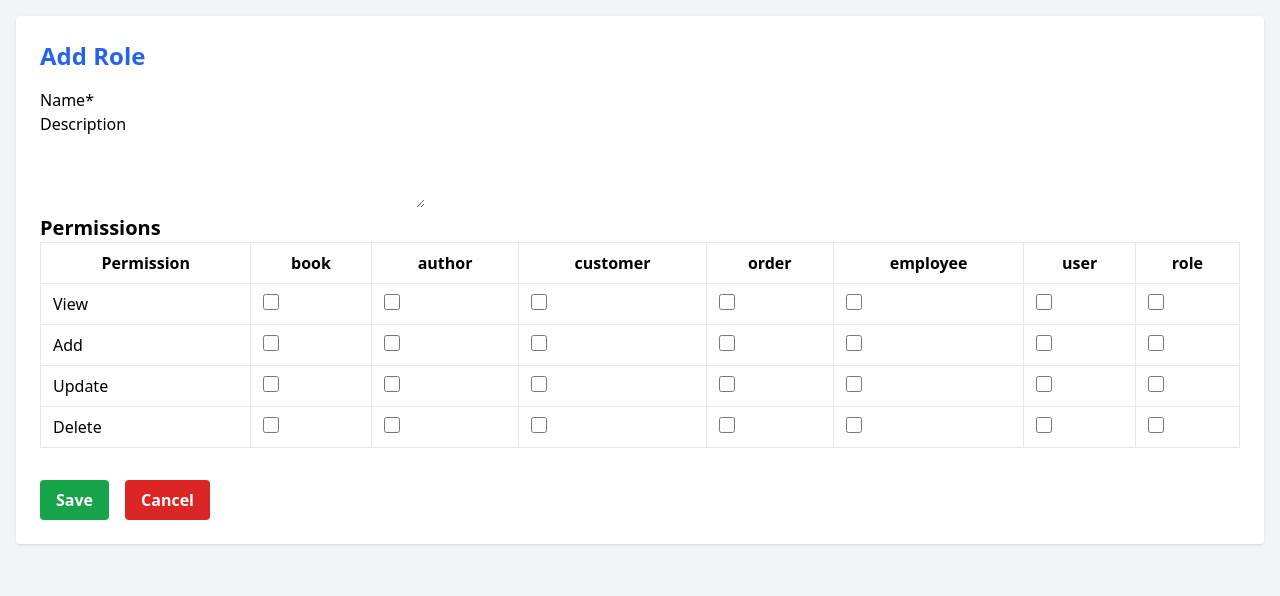
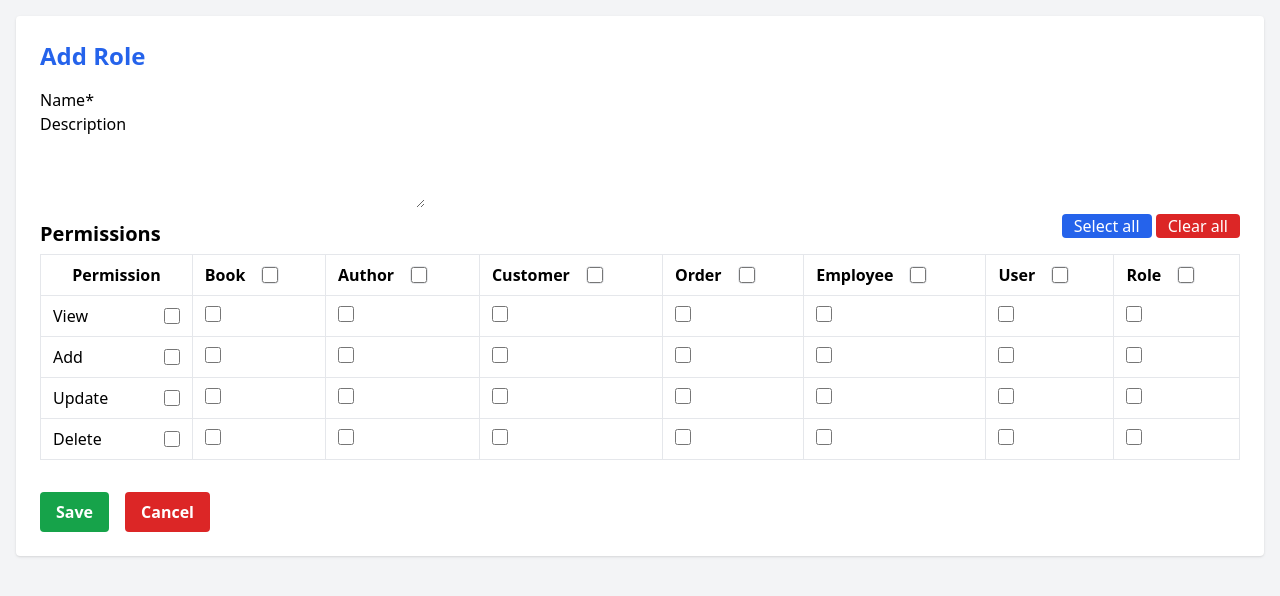
Before and after one commit to Evicencio-05/antique_bookshop, a Django app: page /groups/add/ in a window 1280 px wide. Shown: the part 64-660 px from the top of the page. Run offline with Django 5.2, Linux system fonts and the light colour scheme; the visitor is signed in with stand-in values (Sample User, id 1); some libraries are stand-ins or nearby versions.

Commit message:
Fine tune group html's and search function.

```diff
--- a/book_shop_here/templates/book_shop_here/base.html
+++ b/book_shop_here/templates/book_shop_here/base.html
@@ -42,17 +42,18 @@
         </div>
     </nav>
 
+    <div id="toast-container" class="fixed top-4 right-4 z-50 space-y-2">
+        {% if messages %}
+            {% for message in messages %}
+                <div class="flex items-start space-x-3 px-4 py-3 rounded shadow bg-{% if message.tags == 'error' %}red-100{% else %}green-100{% endif %} text-{% if message.tags == 'error' %}red-700{% else %}green-700{% endif %}" role="alert" data-toast>
+                    <div class="text-sm">{{ message }}</div>
+                    <button type="button" class="ml-2 text-gray-700 hover:text-gray-900" aria-label="Close" data-toast-close>&times;</button>
+                </div>
+            {% endfor %}
+        {% endif %}
+    </div>
+
     <div class="container mx-auto p-4">
-        {% if messages %}
-            <div class="mb-4">
-                {% for message in messages %}
-                    <div class="bg-{% if message.tags == 'error' %}red{% else %}green{% endif %}-100 border-{% if message.tags == 'error' %}red{% else %}green{% endif %}-500 text-{% if message.tags == 'error' %}red{% else %}green{% endif %}-700 px-4 py-3 rounded relative" role="alert">
-                        {{ message }}
-                    </div>
-                {% endfor %}
-            </div>
-        {% endif %}
-
         {% block content %}
             <div class="bg-white p-6 rounded shadow">
                 <h2 class="text-xl font-semibold mb-4">{% trans "Welcome to Book Shop Here!" %}</h2>
@@ -60,5 +61,17 @@
             </div>
         {% endblock %}
     </div>
+    <script>
+    (function(){
+      var container = document.getElementById('toast-container');
+      if(!container) return;
+      function attach(el){
+        var btns = el.querySelectorAll('[data-toast-close]');
+        btns.forEach(function(btn){ btn.addEventListener('click', function(){ if (el && el.parentNode) el.remove(); }); });
+        setTimeout(function(){ if (el && el.parentNode) el.remove(); }, 5000);
+      }
+      container.querySelectorAll('[data-toast]').forEach(attach);
+    })();
+    </script>
 </body>
 </html>
--- a/book_shop_here/templates/book_shop_here/group_form.html
+++ b/book_shop_here/templates/book_shop_here/group_form.html
@@ -5,15 +5,6 @@
 {% block content %}
     <div class="bg-white p-6 rounded shadow">
         <h1 class="text-2xl font-bold text-blue-600 mb-4">{{ title|default:"Add Role" }}</h1>
-        {% if messages %}
-            <div class="mb-4">
-                {% for message in messages %}
-                    <div class="bg-{% if message.tags == 'error' %}red{% else %}green{% endif %}-100 border-{% if message.tags == 'error' %}red{% else %}green{% endif %}-500 text-{% if message.tags == 'error' %}red{% else %}green{% endif %}-700 px-4 py-3 rounded relative" role="alert">
-                        {{ message }}
-                    </div>
-                {% endfor %}
-            </div>
-        {% endif %}
         <form method="post" class="space-y-4">
             {% csrf_token %}
             <div class="space-y-4 max-w-md">
@@ -23,35 +14,78 @@
             </div>
 
             <div class="mt-6">
-                <h2 class="text-xl font-semibold mb-3">{% trans "Permissions" %}</h2>
-                <div class="overflow-x-auto">
+                <div class="flex items-center justify-between mb-2">
+                    <h2 class="text-xl font-semibold">{% trans "Permissions" %}</h2>
+                    <div class="space-x-2">
+                        <button type="button" id="perm-select-all" class="px-3 py-1 rounded bg-blue-600 hover:bg-blue-700 text-white text-sm mb-4">{% trans "Select all" %}</button>
+                        <button type="button" id="perm-clear-all" class="px-3 py-1 rounded bg-red-600 hover:bg-red-700 text-white text-sm mb-4">{% trans "Clear all" %}</button>
+                    </div>
+                </div>
+                <div class="relative overflow-x-auto max-h-96">
                     <table class="w-full border border-gray-300 border-collapse">
                         <thead>
                             <tr class="bg-gray-50">
-                                <th class="border border-gray-200 px-3 py-2 text-left">{% trans "Permission" %}</th>
+                                <th class="border border-gray-200 px-3 py-2 text-left sticky top-0 left-0 bg-gray-50 z-20">{% trans "Permission" %}</th>
                                 {% for code,label in permission_models_all %}
-                                    <th class="border border-gray-200 px-3 py-2 capitalize">{{ label }}</th>
+                                    <th class="border border-gray-200 px-3 py-2 text-center sticky top-0 bg-gray-50 z-10">
+                                        <div class="flex items-center justify-center space-x-4">
+                                            <span>{{ label|title }}</span>
+                                            <label class="inline-flex items-center justify-center p-1 rounded border border-gray-300 cursor-pointer">
+                                                <input type="checkbox" class="h-4 w-4 col-toggle" data-col="{{ forloop.counter0 }}" />
+                                            </label>
+                                        </div>
+                                    </th>
                                 {% endfor %}
                             </tr>
                         </thead>
                         <tbody>
                             {% for row in permission_rows %}
+                                {% with row_index=forloop.counter0 %}
                                 <tr>
-                                    <td class="border border-gray-200 px-3 py-2">{{ row.action_label }}</td>
+                                    <td class="border border-gray-200 px-3 py-2 sticky left-0 bg-white z-10">
+                                        <div class="flex items-center justify-between">
+                                            <span>{{ row.action_label }}</span>
+                                            <input type="checkbox" class="h-4 w-4 row-toggle" data-row="{{ row_index }}" />
+                                        </div>
+                                    </td>
                                     {% for cell in row.cells %}
                                         <td class="border border-gray-200 px-3 py-2 text-center">
                                             {% if cell.perm_id %}
-                                                <input type="checkbox" name="permissions" value="{{ cell.perm_id }}" class="h-4 w-4" {% if form.permissions.value and cell.perm_id|stringformat:'s' in form.permissions.value %}checked{% endif %} />
+                                                <input type="checkbox" name="permissions" value="{{ cell.perm_id }}" class="h-4 w-4 perm-checkbox" data-row="{{ row_index }}" data-col="{{ forloop.counter0 }}" {% if form.permissions.value and cell.perm_id|stringformat:'s' in form.permissions.value %}checked{% endif %} />
                                             {% else %}
                                                 <span class="text-gray-400">—</span>
                                             {% endif %}
                                         </td>
                                     {% endfor %}
                                 </tr>
+                                {% endwith %}
                             {% endfor %}
                         </tbody>
                     </table>
                 </div>
+                <script>
+                (function(){
+                    var table = document.currentScript.parentElement.querySelector('table');
+                    if(!table) return;
+                    var permBoxes = table.querySelectorAll('input.perm-checkbox');
+                    function setCol(col, checked){
+                        table.querySelectorAll('input.perm-checkbox[data-col="'+col+'"]').forEach(function(cb){ cb.checked = checked; });
+                    }
+                    function setRow(row, checked){
+                        table.querySelectorAll('input.perm-checkbox[data-row="'+row+'"]').forEach(function(cb){ cb.checked = checked; });
+                    }
+                    table.querySelectorAll('.col-toggle').forEach(function(cb){
+                        cb.addEventListener('change', function(){ setCol(this.getAttribute('data-col'), this.checked); });
+                    });
+                    table.querySelectorAll('.row-toggle').forEach(function(cb){
+                        cb.addEventListener('change', function(){ setRow(this.getAttribute('data-row'), this.checked); });
+                    });
+                    var btnAll = document.getElementById('perm-select-all');
+                    var btnNone = document.getElementById('perm-clear-all');
+                    if(btnAll){ btnAll.addEventListener('click', function(){ permBoxes.forEach(function(cb){ cb.checked = true; }); }); }
+                    if(btnNone){ btnNone.addEventListener('click', function(){ permBoxes.forEach(function(cb){ cb.checked = false; }); }); }
+                })();
+                </script>
             </div>
 
             {% url 'book_shop_here:group-list' as cancel_link %}
--- a/book_shop_here/views.py
+++ b/book_shop_here/views.py
@@ -1,8 +1,10 @@
 import logging
+import shlex
 
 from django.contrib import messages
 from django.contrib.auth.mixins import LoginRequiredMixin, PermissionRequiredMixin
 from django.contrib.auth.models import Group
+from django.db.models import Q
 from django.shortcuts import get_object_or_404, redirect
 from django.urls import reverse_lazy
 from django.views.generic import CreateView, DeleteView, ListView, TemplateView, UpdateView
@@ -301,12 +303,40 @@ class GroupListView(LoginRequiredMixin, ListView):
 
     def get_queryset(self):
         # Prefetch permissions to avoid N+1 queries in template
-        return (
+        qs = (
             Group.objects.all()
             .select_related("profile")
             .prefetch_related("permissions")
             .order_by("name")
         )
+        q = self.request.GET.get("q", "").strip()
+        if q:
+            # Tokenize query supporting quoted phrases; AND all tokens across name/description
+            try:
+                tokens = shlex.split(q)
+            except ValueError:
+                tokens = q.split()
+            if not tokens:
+                tokens = [q]
+            combined = Q()
+            first = True
+            for tok in tokens:
+                tok = tok.strip()
+                if not tok:
+                    continue
+                clause = Q(name__icontains=tok) | Q(profile__description__icontains=tok)
+                # Also match space-stripped variant to catch things like "View Tests" vs "ViewTests"
+                tok_ns = tok.replace(" ", "")
+                if tok_ns and tok_ns != tok:
+                    clause = clause | Q(name__icontains=tok_ns)
+                if first:
+                    combined = clause
+                    first = False
+                else:
+                    combined = combined & clause
+            if not first:
+                qs = qs.filter(combined)
+        return qs
 
     def get_context_data(self, **kwargs):
         context = super().get_context_data(**kwargs)
```
Also changed, not shown: book_shop_here/templates/book_shop_here/group_list.html (+6 -20 lines), book_shop_here/tests/test_views.py (+46 -12 lines).
